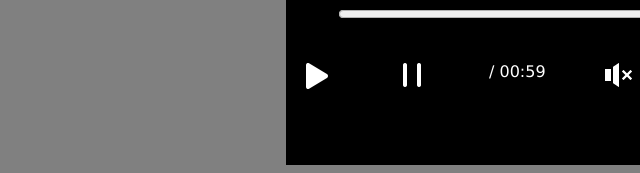
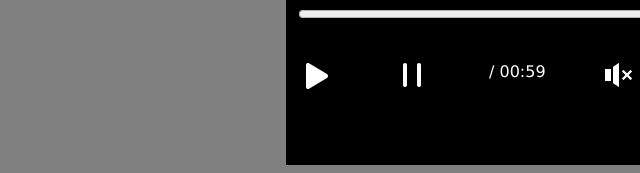
Before and after one commit to tShwed/Video-Player, a plain HTML site: page index.html in a window 1280 px wide. Shown: the part 376-549 px from the top of the page, 1-641 px from the left. Drawn offline with Linux system fonts and the light colour scheme.

Commit message:
minor change

```diff
--- a/css/styles.css
+++ b/css/styles.css
@@ -223,5 +223,5 @@ figure[data-fullscreen=true] .controls .progress {
 
 	.bar {
 		margin: 0 auto;
-		padding: 0 auto;
+		padding: 0;
 	}
```
